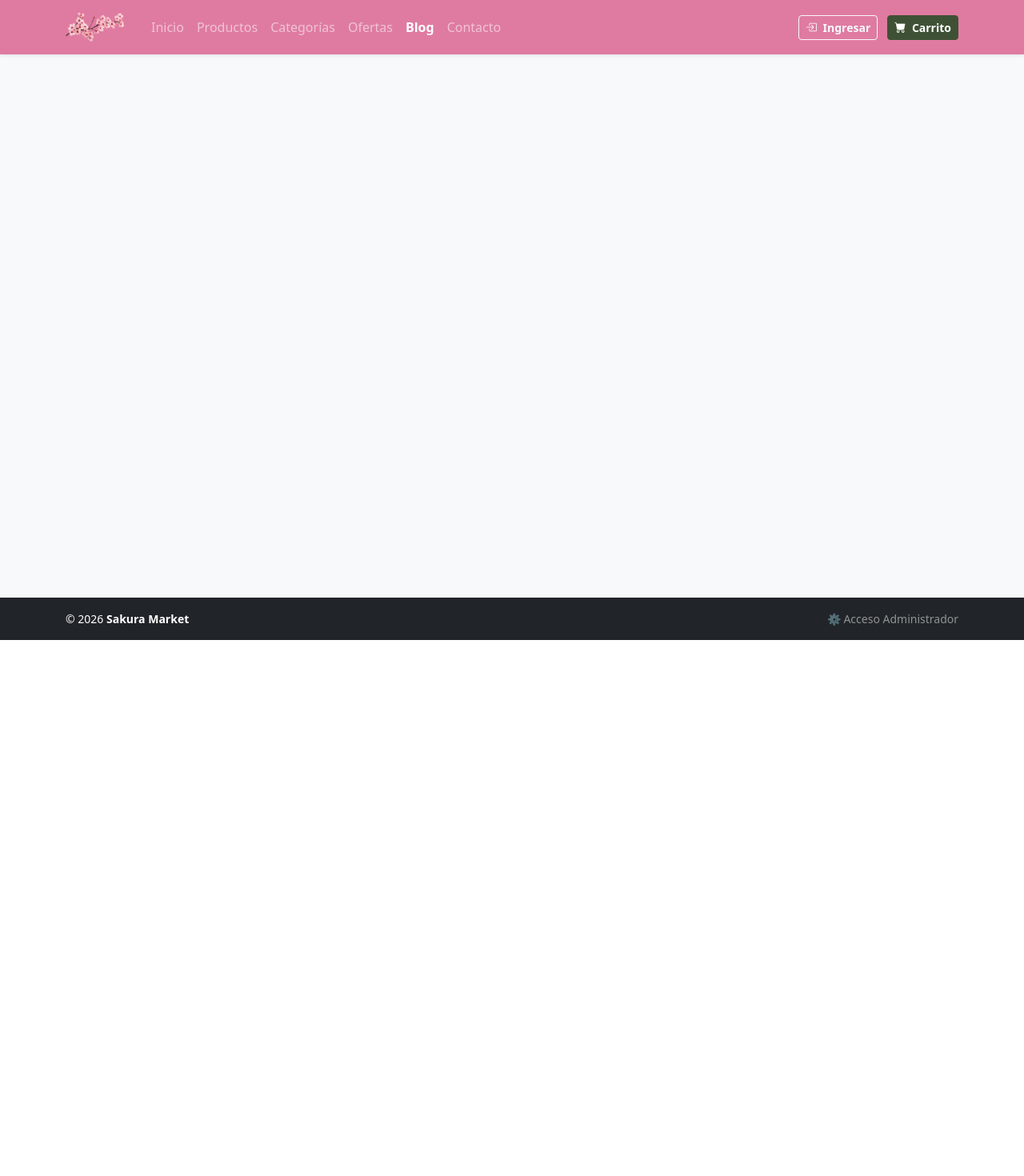
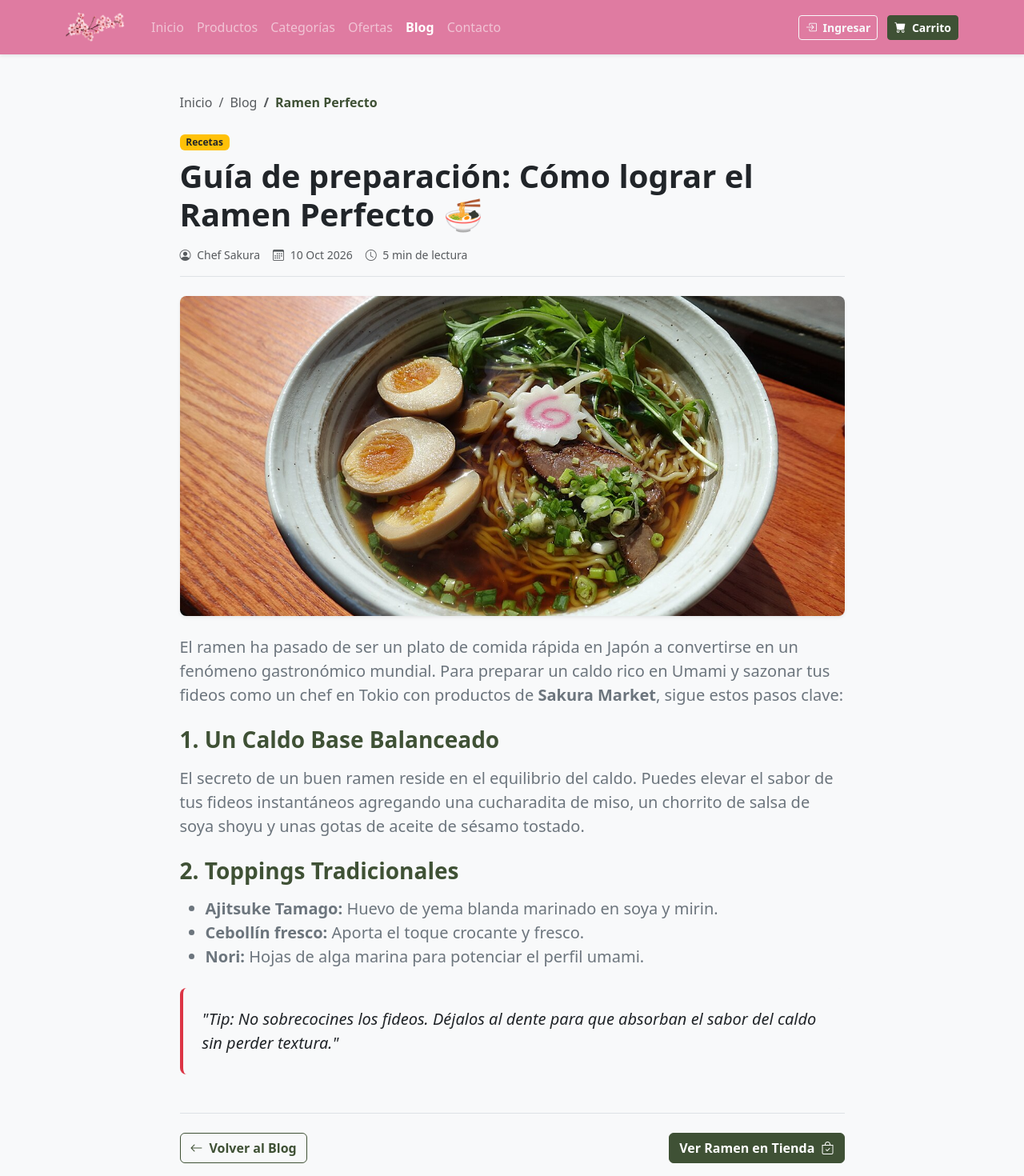
Before and after one commit to Pan-Batido/Tienda_Comida, a React (Vite) app in the folder sakura-market-react/: page /blog/1 in a window 1280 px wide. Shown: the top 1470 px of the page at 80% size. Before the commit the page ends 800 px from the top, so only its background shows below. Built offline with nearby package versions, Linux system fonts and the light colour scheme.

Commit message:
adicion detalle blog 1 y 2

```diff
--- a/sakura-market-react/src/App.jsx
+++ b/sakura-market-react/src/App.jsx
@@ -25,6 +25,8 @@ import Ofertas from './pages/Ofertas';
 import DetalleProducto from './pages/DetalleProducto';
 import Contacto from './pages/Contacto';
 import Blog from './pages/Blog';
+import DetalleBlog1 from './pages/DetalleBlog1';
+import DetalleBlog2 from './pages/DetalleBlog2';
 import Login from './pages/Login';
 import Registro from './pages/Registro';
 import { AdminProductos } from './pages/AdminProductos';
@@ -117,6 +119,8 @@ export function App() {
             <Route path="/ofertas" element={<Ofertas alAgregarAlCarrito={handleAgregarAlCarrito} />} />
             <Route path="/contacto" element={<Contacto />} />
             <Route path="/blog" element={<Blog />} />
+            <Route path="/blog/1" element={<DetalleBlog1 />} />
+            <Route path="/blog/2" element={<DetalleBlog2 />} />
 
             {/* Rutas de Autenticación */}
             <Route path="/login" element={<Login />} />
--- a/sakura-market-react/src/pages/Blog.jsx
+++ b/sakura-market-react/src/pages/Blog.jsx
@@ -1,4 +1,5 @@
 import React from 'react';
+import { Link } from 'react-router-dom';
 
 export function Blog() {
   const articulos = [
@@ -36,9 +37,12 @@ export function Blog() {
               </div>
               <div className="card-footer bg-transparent border-0 d-flex justify-content-between align-items-center">
                 <small className="text-muted">{art.fecha}</small>
-                <button className="btn btn-link text-danger p-0 fw-bold text-decoration-none">
+                <Link
+                  to={`/blog/${art.id}`}
+                  className="btn btn-link text-danger p-0 fw-bold text-decoration-none"
+                >
                   Leer más <i className="bi bi-arrow-right"></i>
-                </button>
+                </Link>
               </div>
             </div>
           </div>
--- /dev/null
+++ b/sakura-market-react/src/pages/DetalleBlog1.jsx
@@ -0,0 +1,81 @@
+import React from 'react';
+import { Link } from 'react-router-dom';
+import ramenBanner from '../assets/img/ramen-banner.jpg';
+
+export function DetalleBlog1() {
+  return (
+    <div className="container py-5">
+      <div className="row justify-content-center">
+        <div className="col-12 col-lg-9">
+          <nav aria-label="breadcrumb" className="mb-4">
+            <ol className="breadcrumb">
+              <li className="breadcrumb-item">
+                <Link to="/" className="text-decoration-none text-muted">Inicio</Link>
+              </li>
+              <li className="breadcrumb-item">
+                <Link to="/blog" className="text-decoration-none text-muted">Blog</Link>
+              </li>
+              <li className="breadcrumb-item active text-danger fw-bold" aria-current="page">
+                Ramen Perfecto
+              </li>
+            </ol>
+          </nav>
+
+          <span className="badge bg-warning text-dark mb-2 fw-bold">Recetas</span>
+          <h1 className="fw-bold mb-3 text-dark">
+            Guía de preparación: Cómo lograr el Ramen Perfecto 🍜
+          </h1>
+          <div className="d-flex align-items-center gap-3 text-muted small mb-4 border-bottom pb-3">
+            <span><i className="bi bi-person-circle me-1"></i> Chef Sakura</span>
+            <span><i className="bi bi-calendar3 me-1"></i> 10 Oct 2026</span>
+            <span><i className="bi bi-clock me-1"></i> 5 min de lectura</span>
+          </div>
+
+          <div className="mb-4 rounded-3 overflow-hidden shadow-sm">
+            <img
+              src={ramenBanner}
+              alt="Ramen Auténtico"
+              className="w-100 object-fit-cover"
+              style={{ maxHeight: '400px' }}
+            />
+          </div>
+
+          <div className="content fs-5 text-secondary">
+            <p>
+              El ramen ha pasado de ser un plato de comida rápida en Japón a convertirse en un fenómeno gastronómico mundial. Para preparar un caldo rico en Umami y sazonar tus fideos como un chef en Tokio con productos de <strong>Sakura Market</strong>, sigue estos pasos clave:
+            </p>
+
+            <h3 className="fw-bold text-danger mt-4 mb-3">1. Un Caldo Base Balanceado</h3>
+            <p>
+              El secreto de un buen ramen reside en el equilibrio del caldo. Puedes elevar el sabor de tus fideos instantáneos agregando una cucharadita de miso, un chorrito de salsa de soya shoyu y unas gotas de aceite de sésamo tostado.
+            </p>
+
+            <h3 className="fw-bold text-danger mt-4 mb-3">2. Toppings Tradicionales</h3>
+            <ul>
+              <li><strong>Ajitsuke Tamago:</strong> Huevo de yema blanda marinado en soya y mirin.</li>
+              <li><strong>Cebollín fresco:</strong> Aporta el toque crocante y fresco.</li>
+              <li><strong>Nori:</strong> Hojas de alga marina para potenciar el perfil umami.</li>
+            </ul>
+
+            <div className="p-4 my-4 bg-light rounded-3 border-start border-4 border-danger">
+              <p className="mb-0 fst-italic text-dark fw-medium">
+                "Tip: No sobrecocines los fideos. Déjalos al dente para que absorban el sabor del caldo sin perder textura."
+              </p>
+            </div>
+          </div>
+
+          <div className="border-top pt-4 mt-5 d-flex justify-content-between align-items-center">
+            <Link to="/blog" className="btn btn-outline-danger fw-bold">
+              <i className="bi bi-arrow-left me-2"></i>Volver al Blog
+            </Link>
+            <Link to="/productos" className="btn btn-danger fw-bold">
+              Ver Ramen en Tienda <i className="bi bi-bag-check ms-1"></i>
+            </Link>
+          </div>
+        </div>
+      </div>
+    </div>
+  );
+}
+
+export default DetalleBlog1;
--- /dev/null
+++ b/sakura-market-react/src/pages/DetalleBlog2.jsx
@@ -0,0 +1,73 @@
+import React from 'react';
+import { Link } from 'react-router-dom';
+import bebidasBanner from '../assets/img/bebidas-banner.jpg';
+
+export function DetalleBlog2() {
+  return (
+    <div className="container py-5">
+      <div className="row justify-content-center">
+        <div className="col-12 col-lg-9">
+          <nav aria-label="breadcrumb" className="mb-4">
+            <ol className="breadcrumb">
+              <li className="breadcrumb-item">
+                <Link to="/" className="text-decoration-none text-muted">Inicio</Link>
+              </li>
+              <li className="breadcrumb-item">
+                <Link to="/blog" className="text-decoration-none text-muted">Blog</Link>
+              </li>
+              <li className="breadcrumb-item active text-danger fw-bold" aria-current="page">
+                Historia del Ramune
+              </li>
+            </ol>
+          </nav>
+
+          <span className="badge bg-warning text-dark mb-2 fw-bold">Cultura</span>
+          <h1 className="fw-bold mb-3 text-dark">
+            La historia del Ramune y su famosa canica 🍾
+          </h1>
+          <div className="d-flex align-items-center gap-3 text-muted small mb-4 border-bottom pb-3">
+            <span><i className="bi bi-person-circle me-1"></i> Especialista Sakura</span>
+            <span><i className="bi bi-calendar3 me-1"></i> 05 Oct 2026</span>
+            <span><i className="bi bi-clock me-1"></i> 4 min de lectura</span>
+          </div>
+
+          <div className="mb-4 rounded-3 overflow-hidden shadow-sm">
+            <img
+              src={bebidasBanner}
+              alt="Bebidas Japonesas"
+              className="w-100 object-fit-cover"
+              style={{ maxHeight: '400px' }}
+            />
+          </div>
+
+          <div className="content fs-5 text-secondary">
+            <p>
+              El **Ramune** es una de las bebidas carbonatadas más icónicas de Japón, famosa no solo por sus refrescantes sabores sino por el curioso mecanismo de sellado de su botella.
+            </p>
+
+            <h3 className="fw-bold text-danger mt-4 mb-3">La Botella Codd-neck</h3>
+            <p>
+              Diseñada originalmente en el siglo XIX, la botella posee una canica de vidrio que actúa como tapón de presión. Al presionar el abridor plástico, la canica cae dentro de la cámara superior del envase, liberando el gas y permitiendo beber.
+            </p>
+
+            <h3 className="fw-bold text-danger mt-4 mb-3">Un Símbolo del Verano Japonés</h3>
+            <p>
+              En Japón, abrir un Ramune frío durante los festivales de verano (Matsuri) es una tradición infaltable. Encuentra tus sabores favoritos de Ramune y tés asiáticos directamente en el catálogo de <strong>Sakura Market</strong>.
+            </p>
+          </div>
+
+          <div className="border-top pt-4 mt-5 d-flex justify-content-between align-items-center">
+            <Link to="/blog" className="btn btn-outline-danger fw-bold">
+              <i className="bi bi-arrow-left me-2"></i>Volver al Blog
+            </Link>
+            <Link to="/productos" className="btn btn-danger fw-bold">
+              Explorar Bebidas <i className="bi bi-bag-check ms-1"></i>
+            </Link>
+          </div>
+        </div>
+      </div>
+    </div>
+  );
+}
+
+export default DetalleBlog2;
```
